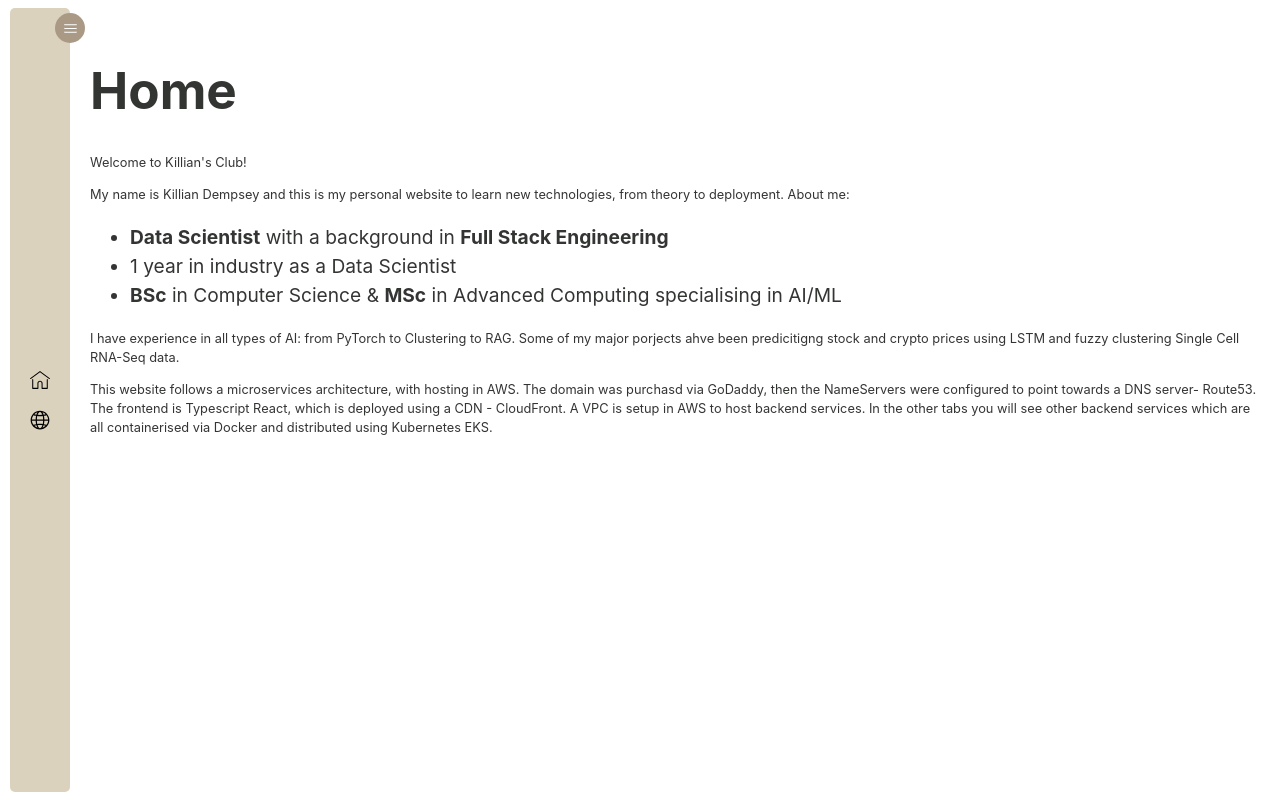
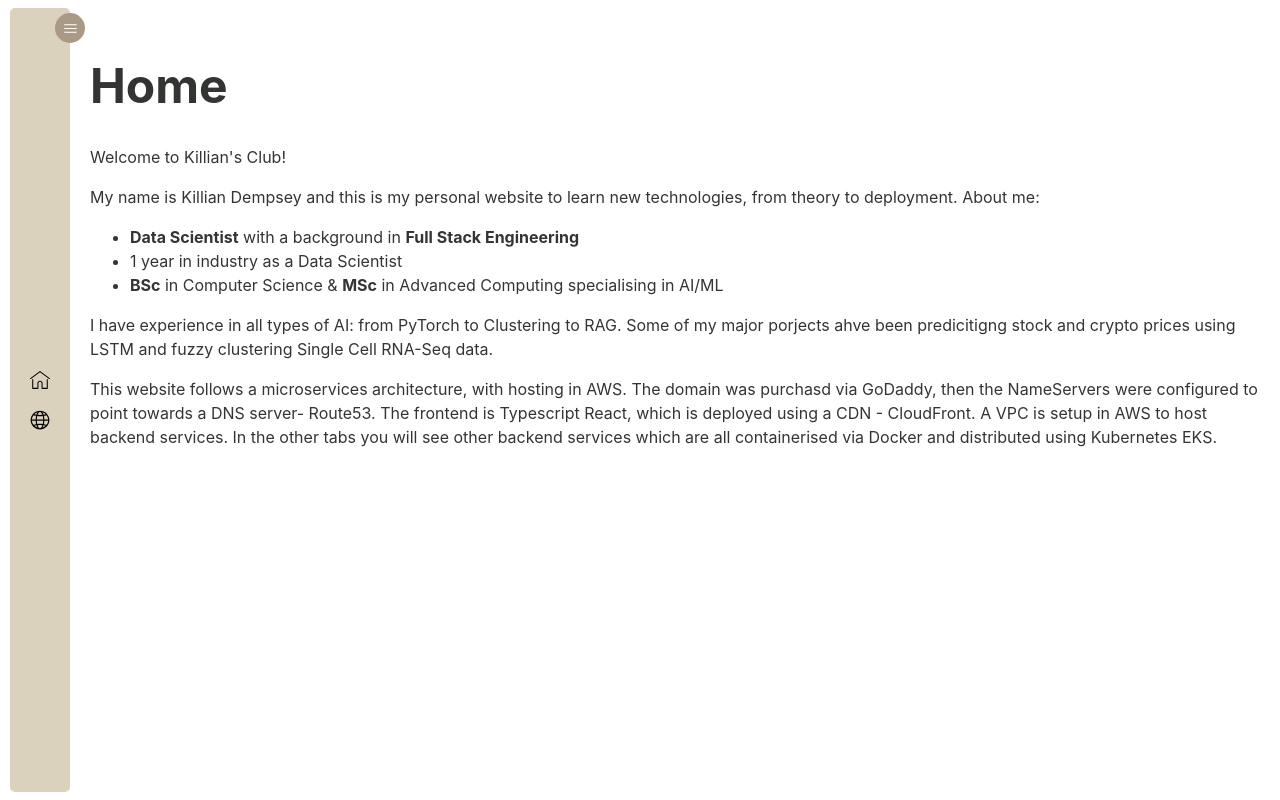
Before and after one commit to killian9902/KillianClub, a React (Vite) app: page / in a window 1280 px wide. Built offline with nearby package versions, Linux system fonts and the light colour scheme.

Commit message:
Changed font sizes again with clamp

```diff
--- a/src/styles/index.module.css
+++ b/src/styles/index.module.css
@@ -26,19 +26,15 @@ body {
 }
 
 h1 {
-  font-size: 4dvw;
+  font-size: clamp(1.5rem, 4vw, 3rem);
   line-height: 1.1;
 }
 
-p {
-  font-size: 1vw;
+p, ul {
+  font-size: clamp(0.6rem, 1.5vw, 1rem);
   line-height: 1.5;
 }
 
-ul {
-  font-size: 1.5vw;
-  line-height: 1.5;
-}
 
 nav {
   height: 98dvh;
```
